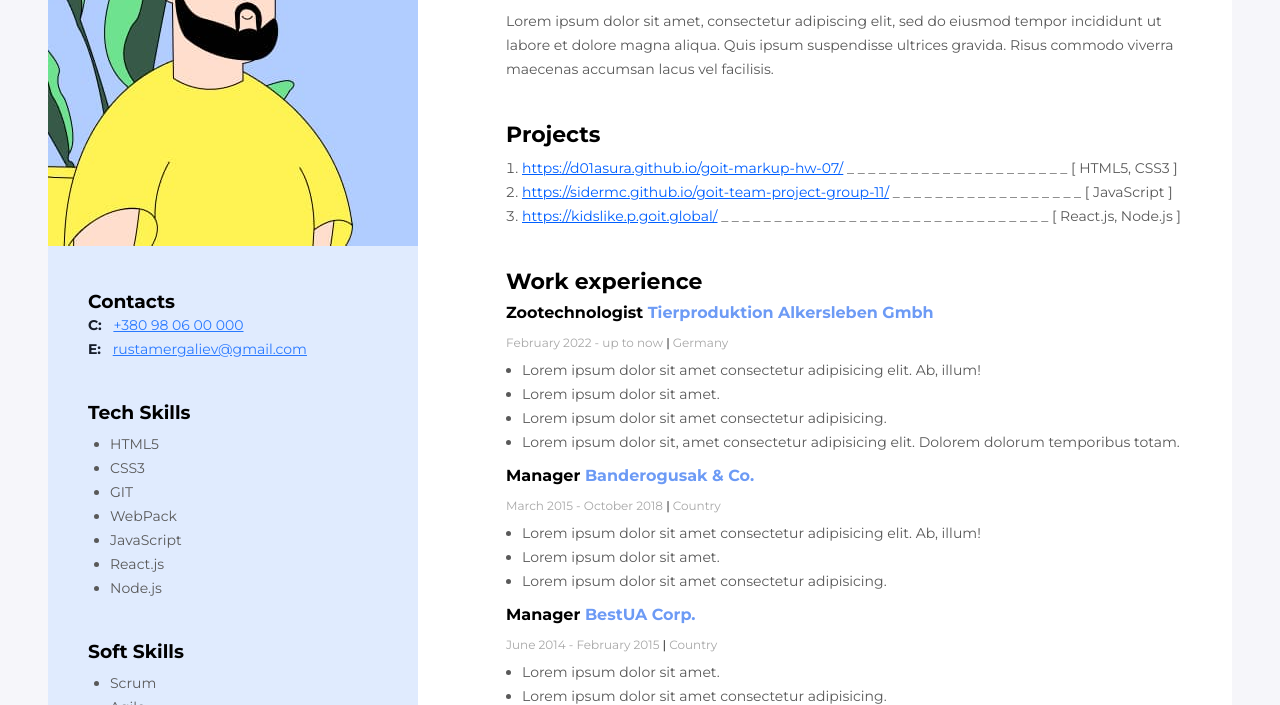
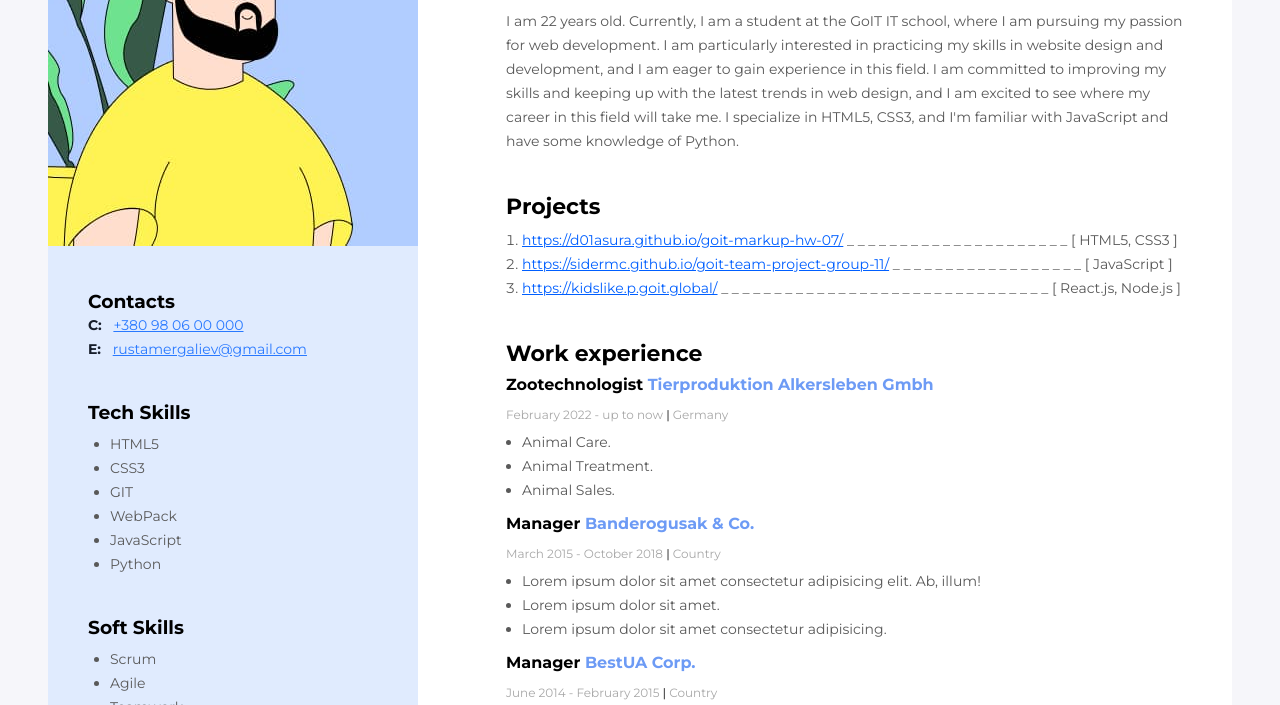
Before and after one commit to d01asura/resume_maraphon, a plain HTML site: page index.html in a window 1280 px wide. Shown: the part 212-917 px from the top of the page. Drawn offline with Linux system fonts and the light colour scheme.

Commit message:
Update index.html

```diff
--- a/index.html
+++ b/index.html
@@ -23,7 +23,7 @@
 
                 <h1 class="title name">Rustam Yerhaliiev</h1>
 
-                <p class="text">Lorem ipsum dolor sit amet, consectetur adipiscing elit, sed do eiusmod tempor incididunt ut labore et dolore magna aliqua. Quis ipsum suspendisse ultrices gravida. Risus commodo viverra maecenas accumsan lacus vel facilisis. </p>
+                <p class="text">I am 22 years old. Currently, I am a student at the GoIT IT school, where I am pursuing my passion for web development. I am particularly interested in practicing my skills in website design and development, and I am eager to gain experience in this field. I am committed to improving my skills and keeping up with the latest trends in web design, and I am excited to see where my career in this field will take me. I specialize in HTML5, CSS3, and I'm familiar with JavaScript and have some knowledge of Python. </p>
             </div>
             <!-- My projects -->
             <div class="container">
@@ -45,10 +45,9 @@
                     <h4 class="title sub-exp">Zootechnologist <span class="place">Tierproduktion Alkersleben Gmbh</span></h4>
                     <p class="dateText">February 2022 - up to now   <span class="stick">|</span>   Germany</p>
                     <ul class="exp-list">
-                        <li class="text">Lorem ipsum dolor sit amet consectetur adipisicing elit. Ab, illum!</li>
-                        <li class="text">Lorem ipsum dolor sit amet.</li>
-                        <li class="text">Lorem ipsum dolor sit amet consectetur adipisicing.</li>
-                        <li class="text">Lorem ipsum dolor sit, amet consectetur adipisicing elit. Dolorem dolorum temporibus totam.</li>
+                        <li class="text">Animal Care.</li>
+                        <li class="text">Animal Treatment.</li>
+                        <li class="text">Animal Sales.</li>
                     </ul>
                 </div>
                 <!-- Compani 2 -->
@@ -98,8 +97,7 @@
                         <li>GIT</li>
                         <li>WebPack</li>
                         <li>JavaScript</li>
-                        <li>React.js</li>
-                        <li>Node.js</li>
+                        <li>Python</li>
                     </ul>
                 </div>
                 <!-- Soft Skills -->
@@ -108,7 +106,6 @@
                     <ul class="text list">
                         <li>Scrum</li>
                         <li>Agile</li>
-                        <li>GTD</li>
                         <li>Teamwork</li>
                     </ul>
                 </div>
```
